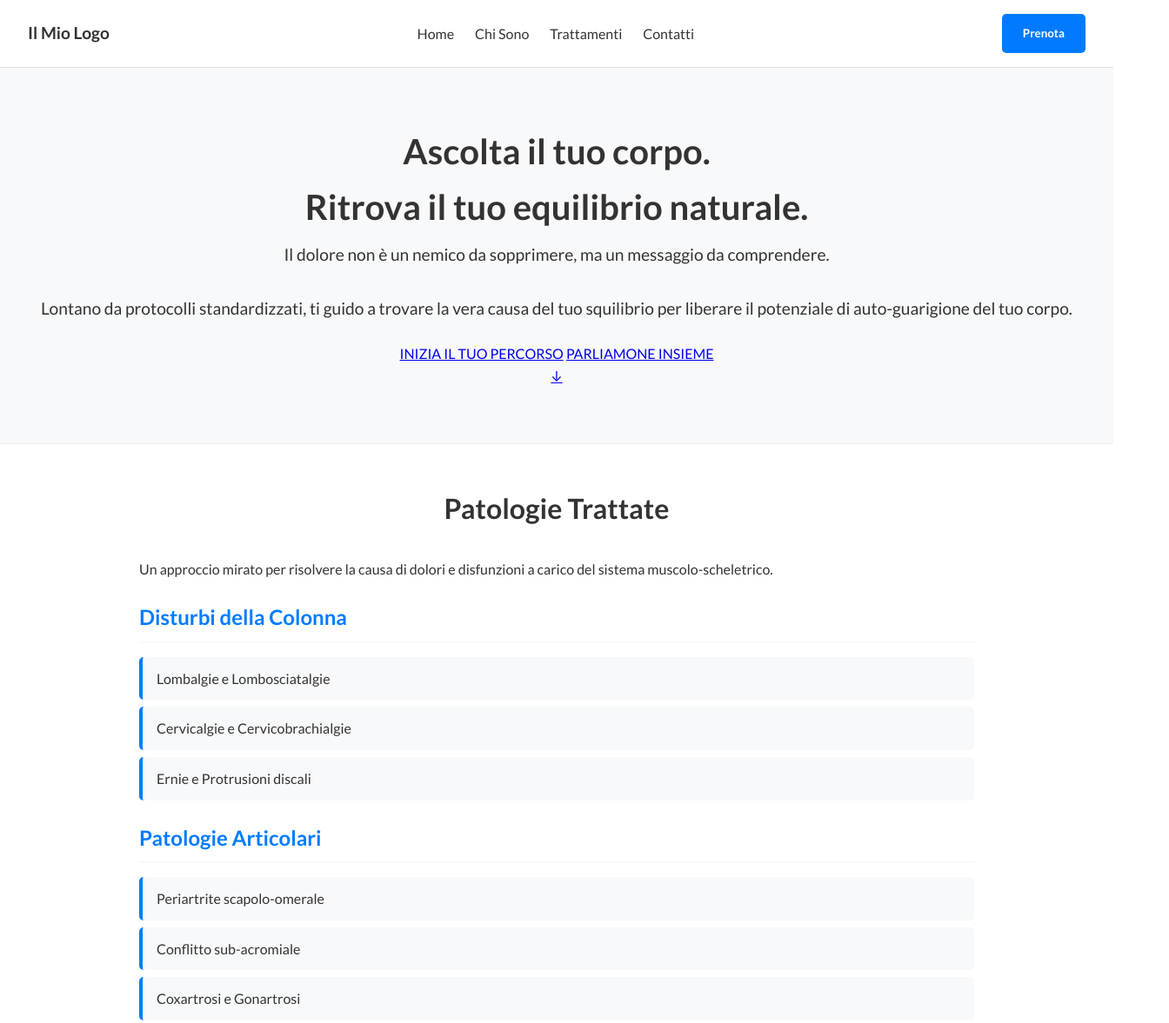
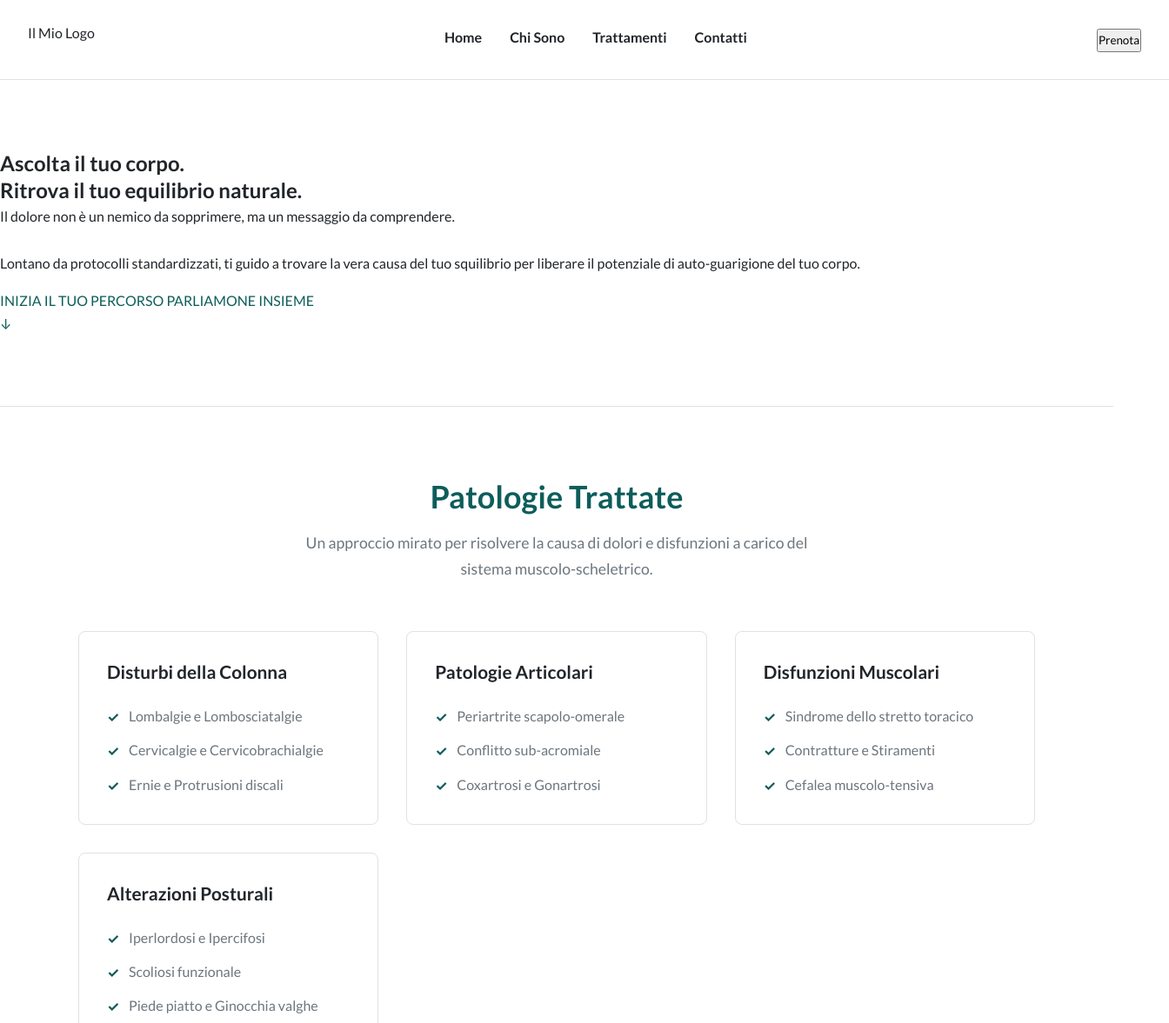
Before and after one commit to LorenzoMoriniDev/test-svelte-blog, an Astro site: page / in a window 1280 px wide. Shown: the top 1177 px of the page at 87% size, 1344 px wide, since content can reach past the window. Built offline with nearby package versions, Linux system fonts and the light colour scheme; Astro itself is replaced by a stand-in of ours.

Commit message:
Update global.css

```diff
--- a/src/styles/global.css
+++ b/src/styles/global.css
@@ -1,155 +1,225 @@
 /* src/styles/global.css */
 
-/* --- VARIABILI GLOBALI E RESET --- */
+/* --- 1. VARIABILI E STILE DI BASE --- */
 :root {
-  --colore-primario: #007bff;
-  --colore-testo: #333;
+  --colore-primario: #0d5d5b; /* Verde-blu scuro, professionale e calmante */
+  --colore-accento: #158481; /* Versione più chiara per hover e accenti */
+  --colore-testo-principale: #212529; /* Quasi nero, più morbido */
+  --colore-testo-secondario: #6c757d; /* Grigio per testo meno importante */
   --colore-sfondo: #ffffff;
-  --colore-grigio-chiaro: #f8f9fa;
+  --colore-sfondo-sezione: #f8f9fa; /* Grigio molto leggero per sezioni alternate */
+  --colore-bordi: #dee2e6;
 }
 
-/* Reset di base e applicazione del font globale */
+/* Reset e Font Globale */
 body, h1, h2, h3, p, ul, li, a, button {
   margin: 0;
   padding: 0;
   font-family: 'Lato', -apple-system, BlinkMacSystemFont, "Segoe UI", Roboto, Helvetica, Arial, sans-serif;
-  line-height: 1.6;
+  line-height: 1.7; /* Migliore leggibilità */
+  box-sizing: border-box; /* Comportamento box model prevedibile */
 }
 
 body {
   background-color: var(--colore-sfondo);
-  color: var(--colore-testo);
+  color: var(--colore-testo-principale);
+  font-size: 16px;
+  -webkit-font-smoothing: antialiased;
+  -moz-osx-font-smoothing: grayscale;
 }
 
-/* --- LAYOUT PRINCIPALE E COMPONENTI --- */
+/* --- 2. LAYOUT E CONTENITORI --- */
 .container {
-  max-width: 960px;
+  max-width: 1100px;
   margin: 0 auto;
-  padding: 0 1rem;
+  padding: 0 1.5rem;
 }
 
 section {
-  padding: 3rem 1rem;
-  border-bottom: 1px solid #eee;
+  padding: 5rem 0; /* Più spazio verticale */
+  border-bottom: 1px solid var(--colore-bordi);
 }
 
-/* NUOVA CLASSE DI UTILITÀ per lo sfondo */
-.bg-light {
-  background-color: var(--colore-grigio-chiaro);
+section:last-of-type {
+  border-bottom: none;
 }
 
-/* --- HEADER --- */
+.bg-light {
+  background-color: var(--colore-sfondo-sezione);
+}
+
+/* --- 3. TIPOGRAFIA --- */
+h1, h2, h3 {
+  font-weight: 700;
+  line-height: 1.3;
+}
+
+h2 {
+  font-size: 2.25rem;
+  margin-bottom: 1rem;
+  text-align: center;
+  color: var(--colore-primario);
+}
+
+.section-subtitle {
+  text-align: center;
+  font-size: 1.1rem;
+  color: var(--colore-testo-secondario);
+  max-width: 600px;
+  margin: 0 auto 3.5rem auto; /* Più spazio sotto il sottotitolo */
+}
+
+h3 {
+  font-size: 1.3rem;
+  color: var(--colore-testo-principale);
+  margin-bottom: 1.5rem; /* Più spazio sotto i titoli delle card */
+}
+
+p {
+  margin-bottom: 1rem;
+}
+
+a {
+  color: var(--colore-primario);
+  text-decoration: none;
+  transition: color 0.3s ease;
+}
+
+a:hover {
+  color: var(--colore-accento);
+}
+
+/* --- 4. HEADER E NAVIGAZIONE --- */
 header {
+  background-color: var(--colore-sfondo);
   display: flex;
   justify-content: space-between;
   align-items: center;
-  padding: 1rem 2rem;
-  border-bottom: 1px solid #ddd;
+  padding: 1.5rem 2rem;
+  border-bottom: 1px solid var(--colore-bordi);
+  position: sticky;
+  top: 0;
+  z-index: 100;
+  width: 100%;
 }
-/* ... (resto del codice header invariato) ... */
-header p {
+
+header .logo { /* Assumendo che tu abbia un div o p con class="logo" */
   font-weight: bold;
-  font-size: 1.2rem;
+  font-size: 1.5rem;
+  color: var(--colore-testo-principale);
 }
 
 header nav {
   display: flex;
-  gap: 1.5rem;
+  gap: 2rem;
 }
 
 header nav a {
   text-decoration: none;
-  color: var(--colore-testo);
-  font-weight: 500;
+  color: var(--colore-testo-principale);
+  font-weight: 700;
+  padding-bottom: 5px;
+  border-bottom: 2px solid transparent;
+  transition: color 0.3s ease, border-bottom-color 0.3s ease;
 }
 
 header nav a:hover {
   color: var(--colore-primario);
+  border-bottom-color: var(--colore-primario);
 }
 
-header button, .hero-button {
+/* --- 5. BOTTONI --- */
+.button {
+  display: inline-block;
   background-color: var(--colore-primario);
   color: white;
-  border: none;
-  padding: 0.75rem 1.5rem;
-  border-radius: 5px;
+  border: 2px solid var(--colore-primario);
+  padding: 0.75rem 2rem;
+  border-radius: 8px;
   cursor: pointer;
+  font-weight: bold;
+  text-decoration: none;
+  transition: background-color 0.3s ease, color 0.3s ease;
+}
+
+.button:hover {
+  background-color: var(--colore-accento);
+  border-color: var(--colore-accento);
+  color: white;
+}
+
+.button-outline {
+  background-color: transparent;
+  color: var(--colore-primario);
+}
+
+.button-outline:hover {
+  background-color: var(--colore-primario);
+  color: white;
+}
+
+/* --- 6. COMPONENTI SPECIFICI (CARDS) --- */
+.content-grid {
+  display: grid;
+  grid-template-columns: repeat(auto-fit, minmax(300px, 1fr));
+  gap: 2rem;
+}
+
+.card {
+  background-color: var(--colore-sfondo);
+  border: 1px solid var(--colore-bordi);
+  border-radius: 8px;
+  padding: 2rem;
+  transition: box-shadow 0.3s ease, transform 0.3s ease;
+}
+
+.card:hover {
+  transform: translateY(-5px);
+  box-shadow: 0 8px 20px rgba(0, 0, 0, 0.07);
+}
+
+.card ul {
+  list-style-type: none;
+  padding: 0;
+}
+
+.card li {
+  position: relative;
+  padding-left: 25px;
+  margin-bottom: 0.75rem;
+  color: var(--colore-testo-secondario);
+}
+
+.card li:last-child {
+  margin-bottom: 0;
+}
+
+.card li::before {
+  content: '✓';
+  position: absolute;
+  left: 0;
+  top: 1px;
+  color: var(--colore-primario);
   font-weight: bold;
 }
 
-
-/* --- SEZIONI DELLA HOMEPAGE --- */
-.hero-section {
+/* --- 7. FOOTER --- */
+footer {
+  background-color: #212529; /* Sfondo scuro per un footer classico */
+  color: var(--colore-sfondo-sezione);
   text-align: center;
-  padding: 4rem 1rem;
-  background-color: var(--colore-grigio-chiaro); /* Mantenuto per specificità o sostituibile con .bg-light */
+  padding: 3rem 1.5rem;
 }
 
-.hero-section h1 {
-  font-size: 2.5rem;
-  margin-bottom: 0.5rem;
-}
-
-.hero-section p {
-  font-size: 1.2rem;
-  margin-bottom: 1.5rem;
-}
-
-h2 {
-  font-size: 2rem;
-  margin-bottom: 2rem;
-  text-align: center;
-}
-
-h3 {
-  font-size: 1.5rem;
-  color: var(--colore-primario);
-  margin-top: 1.5rem;
-  margin-bottom: 1rem;
-  border-bottom: 2px solid var(--colore-grigio-chiaro);
-  padding-bottom: 0.5rem;
-}
-
-ul {
-  list-style-type: none;
-  padding-left: 0;
-}
-
-ul li {
-  background-color: var(--colore-grigio-chiaro);
-  padding: 0.75rem 1rem;
-  border-radius: 5px;
-  margin-bottom: 0.5rem;
-  border-left: 4px solid var(--colore-primario);
-}
-
-.grid-container {
-  display: grid;
-  grid-template-columns: repeat(auto-fit, minmax(280px, 1fr));
-  gap: 2rem;
-  max-width: 960px;
-  margin: 0 auto;
-}
-
-.grid-item {
-  text-align: left;
-}
-
-/* NUOVA CLASSE per la sezione "Altri disturbi" */
-.associated-disorders {
-  text-align: center;
-  margin-top: 2rem;
-}
-
-
-/* --- FOOTER --- */
-footer {
-  background-color: #333;
-  color: #eee;
-  text-align: center;
-  padding: 2rem 1rem;
+footer p {
+  margin: 0;
 }
 
 footer a {
-  color: #eee;
+  color: white;
+  text-decoration: underline;
 }
+
+footer a:hover {
+  color: var(--colore-bordi);
+}
```
